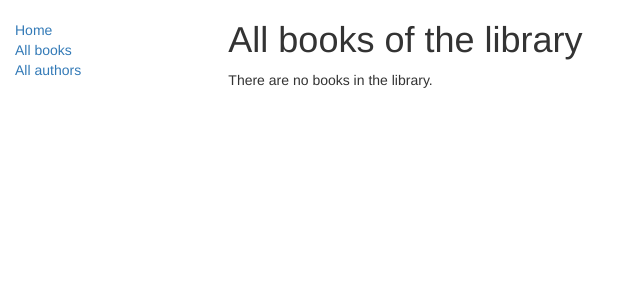
After one commit to Andrey5597/Library, a Django app: page /library/books/ in a window 1280 px wide. The commit adds this page. Shown: the top 300 px of the page, without its empty margins (0-640 px from the left). Run offline with Django 3.2, Linux system fonts and the light colour scheme; data that the repository does not hold is empty; some libraries are stand-ins or nearby versions.

Commit message:
added template to display Book List page, and created view and url mapping for it.

```diff
--- a/library/templates/base_generic.html
+++ b/library/templates/base_generic.html
@@ -18,7 +18,7 @@
   {% block sidebar %}
   <ul class="sidebar-nav">
     <li><a href="{% url 'home' %}">Home</a></li>
-    <li><a href="{}">All books</a></li>
+    <li><a href="{% url 'books' %}">All books</a></li>
     <li><a href="{}">All authors</a></li>
   </ul>
 
--- /dev/null
+++ b/library/templates/library/book_list.html
@@ -0,0 +1,16 @@
+{% extends "base_generic.html" %}
+
+{% block content %}
+  <h1>All books of the library</h1>
+  {% if book_list %}
+  <ul>
+    {% for book in book_list %}
+      <li>
+        <a href="">{{ book.book_title }}</a> ({{book.author_name}})
+      </li>
+    {% endfor %}
+  </ul>
+  {% else %}
+    <p>There are no books in the library.</p>
+  {% endif %}
+{% endblock %}
--- a/library/urls.py
+++ b/library/urls.py
@@ -3,4 +3,5 @@ from . import views
 
 urlpatterns = [
     path('', views.home, name='home'),
+    path('books/', views.BookListView.as_view(), name='books'),
 ]
--- a/library/views.py
+++ b/library/views.py
@@ -1,21 +1,22 @@
 from django.shortcuts import render
 from library.models import Book, BookInstance, BookDescription, BookSummary, BookComment, Shelf
+from django.views import generic
 
 
 def home(request):
-    '''select count (book_title) from library_book;'''
+    """select count (book_title) from library_book;"""
     num_books = Book.objects.all().count()
 
-    '''select count (id) from library_BookInstance;'''
+    """select count (id) from library_BookInstance;"""
     num_instances = BookInstance.objects.all().count()
 
-    ''' select count (id) from library_BookInstance where status='a'; '''
+    """ select count (id) from library_BookInstance where status='a'; """
     num_instances_available = BookInstance.objects.filter(status__exact='a').count()
 
-    '''select count (distinct author_name) from library_BookDescription;'''
+    """select count (distinct author_name) from library_BookDescription;"""
     num_authors = BookDescription.objects.values('author_name').distinct().count()
 
-    '''select count (distinct genre) from library_BookDescription;'''
+    """select count (distinct genre) from library_BookDescription;"""
     num_genres = BookDescription.objects.values('genre').distinct().count()
 
     context = {
@@ -27,3 +28,13 @@ def home(request):
     }
 
     return render(request, 'home.html', context=context)
+
+
+class BookListView(generic.ListView):
+    model = BookDescription
+    context_object_name = 'book_list'
+
+    """select * from library_BookDescription;"""
+    queryset = BookDescription.objects.all()
+
+    template_name = 'library/book_list.html'
```
